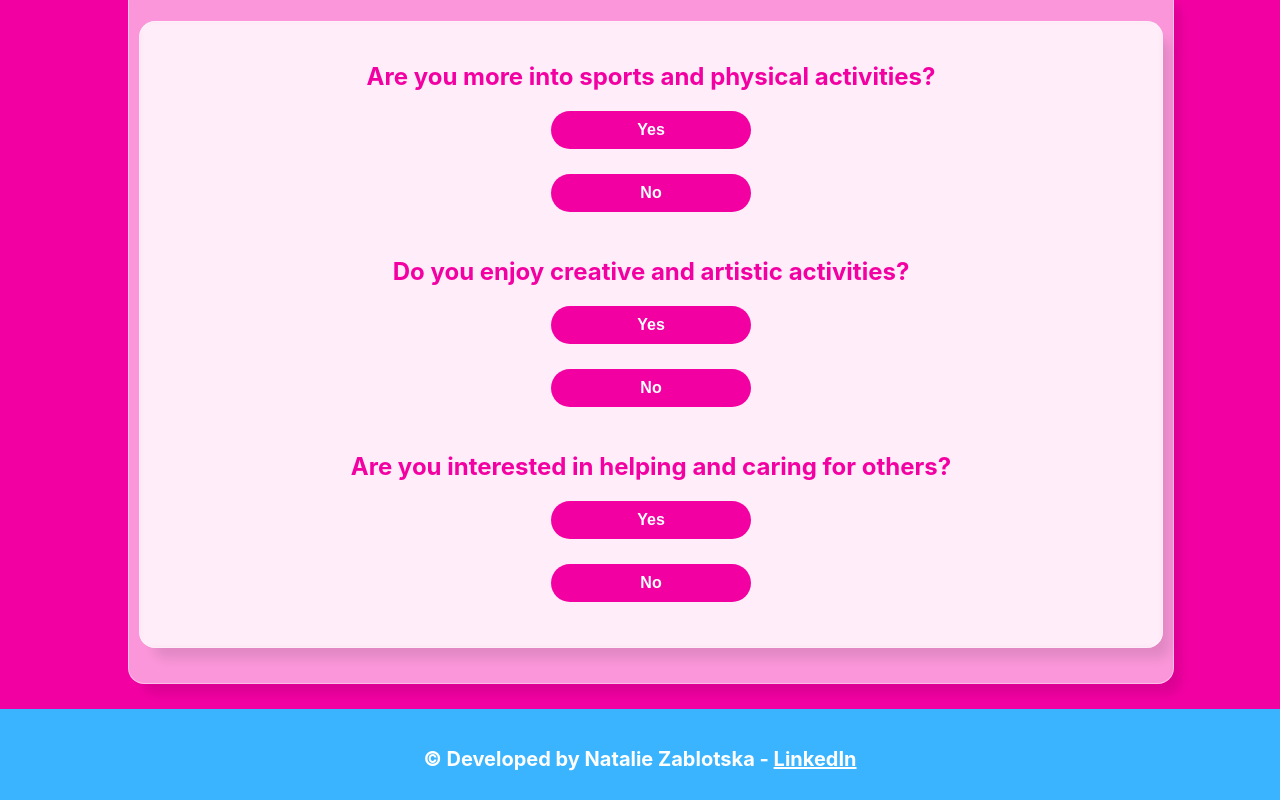
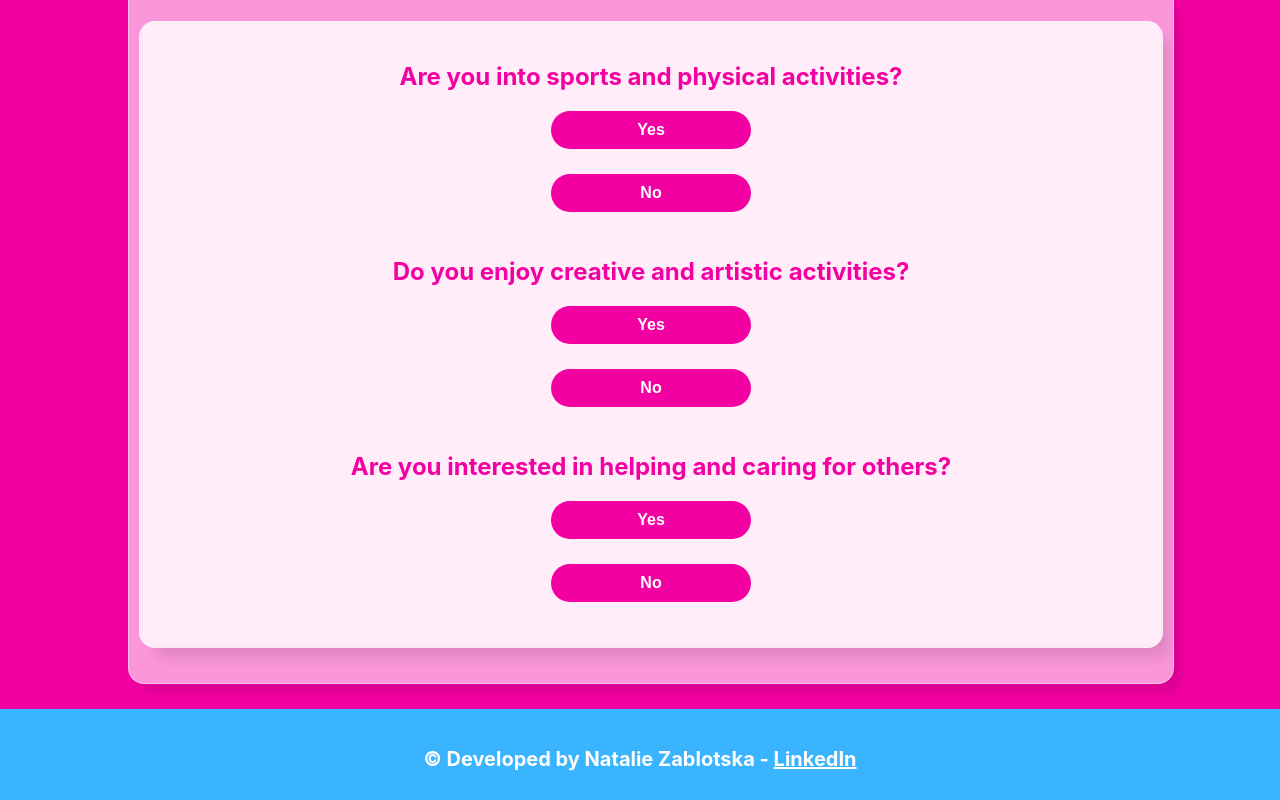
Before and after one commit to nataliiazab/barbie-app, a React (Create React App) app: page / in a window 1280 px wide. Both pictures are taken after a click on the button "Start". Shown: the part 218-1018 px from the top of the page. Built offline with nearby package versions, Linux system fonts and the light colour scheme.

Commit message:
Update App.js

```diff
--- a/src/App.js
+++ b/src/App.js
@@ -126,7 +126,7 @@ function TestComponent({ onTestResponse }) {
 
   return (
     <div className="test-container">
-      <h2>Are you more into sports and physical activities?</h2>
+      <h2>Are you into sports and physical activities?</h2>
       <button
         className="answer-button"
         onClick={() => handleResponse("sports", "yes")}
```
